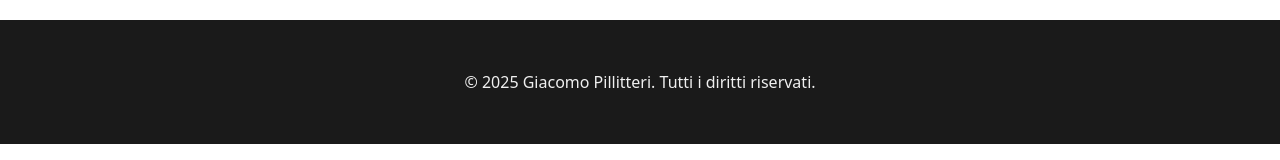
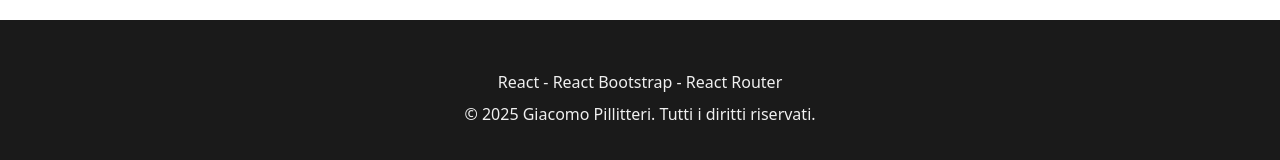
Before and after one commit to giacomop1196/my-portfolio, a React (Vite) app in the folder my-porfolio/: page /skills in a window 1280 px wide. Shown: the part 1530-1690 px from the top of the page. Built offline with nearby package versions, Linux system fonts and the light colour scheme.

Commit message:
footer text

```diff
--- a/my-porfolio/src/components/PortfolioFooter.jsx
+++ b/my-porfolio/src/components/PortfolioFooter.jsx
@@ -4,6 +4,7 @@
     return (
         <footer className="footer-custom">
             <Container className="text-center footer-content">
+                <p className='mb-2'>React - React Bootstrap - React Router</p>
                 <p>&copy; 2025 Giacomo Pillitteri. Tutti i diritti riservati.</p>
             </Container>
         </footer>
```
